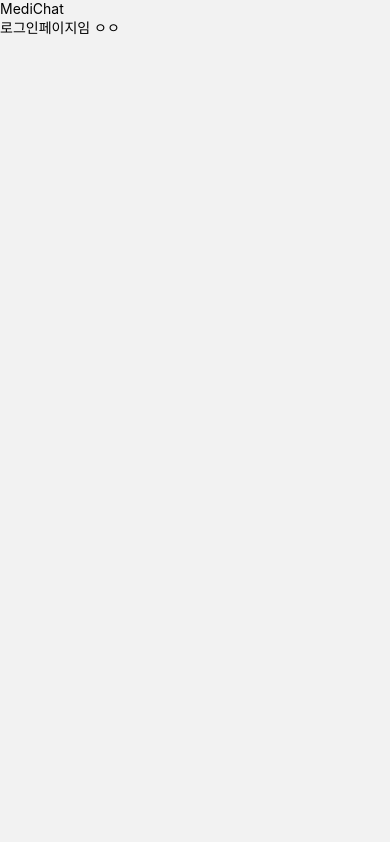
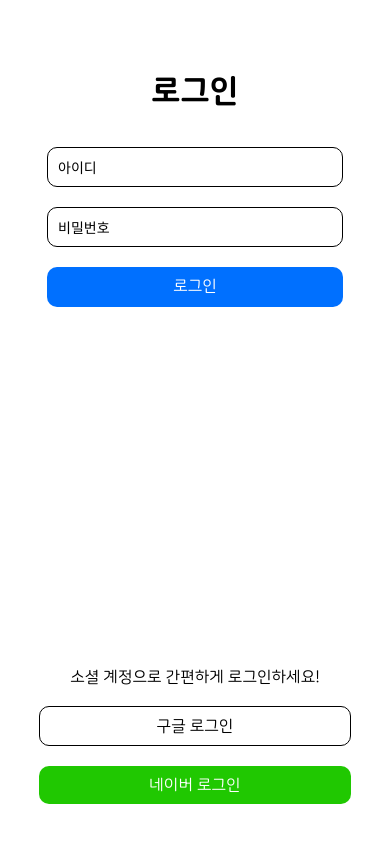
Before and after one commit to MediChat-ai/android, a React Native app: screen /Login in a window 390 px wide. Built offline with nearby package versions, Linux system fonts and the light colour scheme.

Commit message:
feat: login screen

```diff
--- a/screens/Landing.tsx
+++ b/screens/Landing.tsx
@@ -24,7 +24,10 @@ function Landing({ navigation }: { navigation: any }) {
         <Text style={styles.title}>MediChat</Text>
         <Text style={styles.subtitle}>빠르고 정확한 의료 상담, AI로 완성하다.</Text>
         <View style={styles.buttonContainer}>
-          <TouchableOpacity style={styles.loginButton}>
+          <TouchableOpacity
+            style={styles.loginButton}
+            onPress={() => navigation.navigate('Login')}
+          >
             <Text style={styles.buttonText1}>로그인</Text>
           </TouchableOpacity>
           <TouchableOpacity style={styles.signupButton}>
--- a/screens/Login.tsx
+++ b/screens/Login.tsx
@@ -1,13 +1,160 @@
-import React from "react";
-import { View, Text } from "react-native";
+import React, { useState, useEffect } from 'react';
+import 'react-native-gesture-handler';
+import { StyleSheet, Text, View, TouchableOpacity, TextInput, ScrollView, KeyboardAvoidingView, Platform, Image } from 'react-native';
+import * as Font from 'expo-font';
 
-function Login() {
+function Login({ navigation }: { navigation: any }) {
+  const [fontLoading, setFontLoading] = useState(false);
+  const [id, setId] = useState('');
+  const [password, setPassword] = useState('');
+
+  useEffect(() => {
+    const loadFonts = async () => {
+      await Font.loadAsync({
+        'NanumSquareRoundB': require('../assets/fonts/NanumSquareRoundB.ttf'),
+        'NanumSquareRoundEB': require('../assets/fonts/NanumSquareRoundEB.ttf'),
+        'NanumSquareRoundL': require('../assets/fonts/NanumSquareRoundL.ttf'),
+        'NanumSquareRoundR': require('../assets/fonts/NanumSquareRoundR.ttf'),
+      });
+      setFontLoading(true);
+    };
+    loadFonts();
+  }, []);
+
   return (
-    <View>
-      <Text>MediChat</Text>
-      <Text>로그인페이지임 ㅇㅇ</Text>
-    </View>
+    fontLoading && (
+      <KeyboardAvoidingView
+        style={styles.container}
+        behavior={Platform.OS === 'ios' ? 'padding' : undefined}
+      >
+        <ScrollView
+          contentContainerStyle={styles.scrollContainer}
+          keyboardShouldPersistTaps="handled"
+        >
+          <Text style={styles.title}>로그인</Text>
+
+          <TextInput
+            style={styles.input}
+            placeholder="아이디"
+            value={id}
+            onChangeText={setId}
+          />
+
+          <TextInput
+            style={styles.input}
+            placeholder="비밀번호"
+            secureTextEntry
+            value={password}
+            onChangeText={setPassword}
+          />
+
+          <TouchableOpacity
+            style={styles.loginButton}
+            onPress={() => navigation.navigate('Home')} // 로그인 버튼 클릭 시 Home 화면으로 이동
+          >
+            <Text style={styles.buttonText1}>로그인</Text>
+          </TouchableOpacity>
+
+          <View style={styles.socialContainer}>
+            <Text style={styles.socialLoginText}>소셜 계정으로 간편하게 로그인하세요!</Text>
+
+            <TouchableOpacity style={styles.signupButton1}>
+              {/* <Image source={require('../assets/images/google_logo.png')} style={styles.logo} /> */}
+              <Text style={styles.buttonText2}>구글 로그인</Text>
+            </TouchableOpacity>
+
+            <TouchableOpacity style={styles.signupButton2}>
+              <Text style={styles.buttonText3}>네이버 로그인</Text>
+            </TouchableOpacity>
+          </View>
+        </ScrollView>
+      </KeyboardAvoidingView>
+    )
   );
 }
 
+const styles = StyleSheet.create({
+  container: {
+    flex: 1,
+    backgroundColor: '#FFFFFF',
+  },
+  title: {
+    fontSize: 32,
+    marginTop: '20%',
+    marginBottom: '10%',
+    fontFamily: 'NanumSquareRoundEB',
+  },
+  input: {
+    height: 40,
+    borderColor: '#000000',
+    borderWidth: 1,
+    borderRadius: 10,
+    paddingHorizontal: 10,
+    width: '80%',
+    marginBottom: 20,
+  },
+  loginButton: {
+    backgroundColor: '#0070FF',
+    borderRadius: 10,
+    padding: 10,
+    width: '80%',
+    alignItems: 'center',
+    marginBottom: 20,
+    height: 40,
+  },
+  signupButton1: {
+    backgroundColor: '#FFFFFF',
+    borderWidth: 1,
+    borderRadius: 10,
+    padding: 10,
+    width: '80%',
+    alignItems: 'center',
+    marginBottom: 20,
+  },
+  signupButton2: {
+    backgroundColor: '#20C801',
+    borderRadius: 10,
+    padding: 10,
+    width: '80%',
+    alignItems: 'center',
+    marginBottom: 20,
+  },
+  buttonText1: {
+    color: '#FFFFFF',
+    fontSize: 16,
+    fontFamily: 'NanumSquareRoundR',
+  },
+  buttonText2: {
+    color: '#000000',
+    fontSize: 16,
+    fontFamily: 'NanumSquareRoundR',
+  },
+  buttonText3: {
+    color: '#FFFFFF',
+    fontSize: 16,
+    fontFamily: 'NanumSquareRoundR',
+  },
+  scrollContainer: {
+    flexGrow: 1,
+    alignItems: 'center',
+    paddingHorizontal: 10,
+  },
+  socialContainer: {
+    position: 'absolute',
+    bottom: 20,
+    width: '100%',
+    alignItems: 'center',
+  },
+  socialLoginText: {
+    fontSize: 16,
+    marginBottom: 20,
+    fontFamily: 'NanumSquareRoundR',
+  },
+  logo: {
+    width: 20,
+    height: 20,
+    marginRight: 10,
+  },
+});
+
 export default Login;
```
Also changed, not shown: assets/images/google_logo.png (added).
